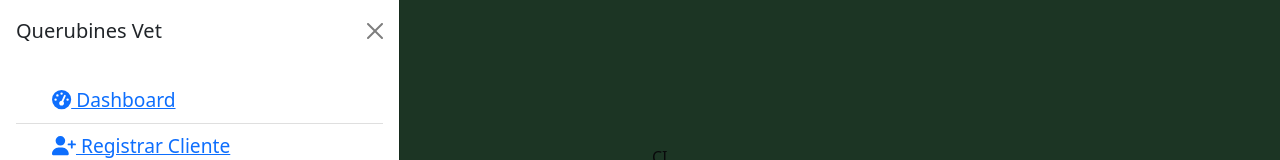
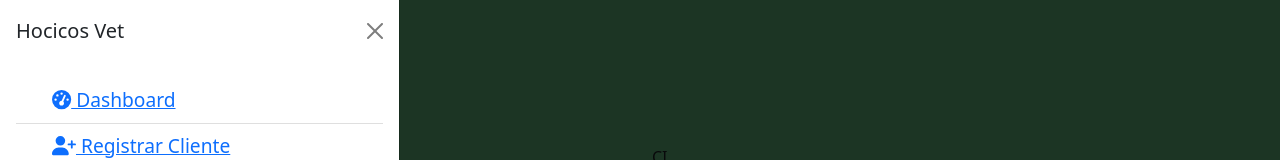
Before and after one commit to dss-hocicos/veterinaria-tps, a Vue app in the folder frontend/: page /RegistrarCliente in a window 1280 px wide. Both pictures are taken after a click on the button "Menú". Shown: the top 160 px of the page. Built offline with nearby package versions, Linux system fonts and the light colour scheme; what vue-sweetalert2 would draw is missing.

Commit message:
corregir un nombre

```diff
--- a/frontend/src/components/NavBar.vue
+++ b/frontend/src/components/NavBar.vue
@@ -6,7 +6,7 @@
 
     <div class="offcanvas offcanvas-start" tabindex="-1" id="offcanvasExample" aria-labelledby="offcanvasExampleLabel">
       <div class="offcanvas-header">
-        <h5 class="offcanvas-title" id="offcanvasExampleLabel">Querubines Vet</h5>
+        <h5 class="offcanvas-title" id="offcanvasExampleLabel">Hocicos Vet</h5>
         <button type="button" class="btn-close text-reset" data-bs-dismiss="offcanvas" aria-label="Close"></button>
       </div>
       <div class="offcanvas-body">
```
